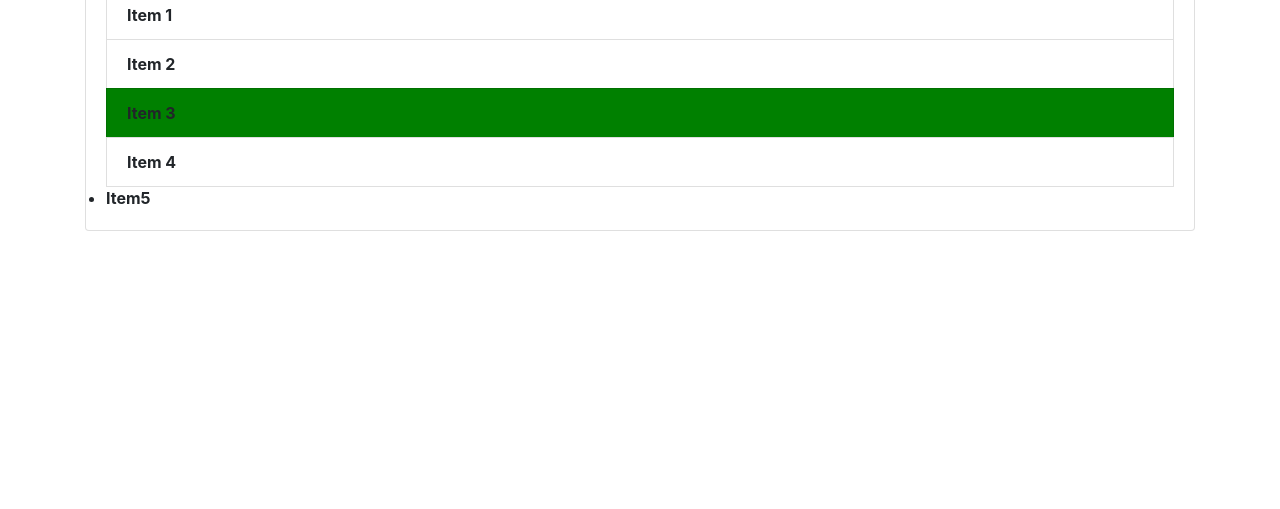
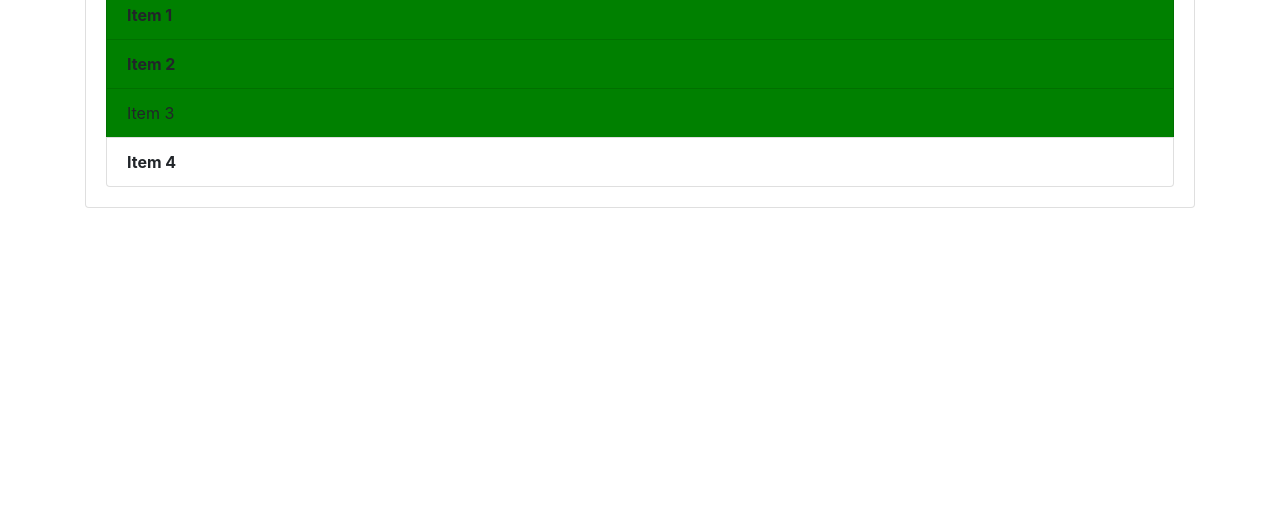
Before and after one commit to 2901shivam/Html, a plain HTML site: page index.html in a window 1280 px wide. Shown: the part 291-800 px from the top of the page. Drawn offline with nearby package versions, Linux system fonts and the light colour scheme.

Commit message:
save the change2

```diff
--- a/index.html
+++ b/index.html
@@ -26,7 +26,7 @@
       <li class="list-group-item">Item 2</li>
       <li class="list-group-item">Item 3</li>
       <li class="list-group-item">Item 4</li>
-      <li class="group-item">Item5</li>
+      <!-- <li class="group-item">Item5</li> -->
     </ul>
    </div>
   </div>
--- a/index.js
+++ b/index.js
@@ -15,15 +15,25 @@ item[0].style.fontWeight='bold';
 var item=document.getElementsByClassName("list-group-item")
 
 item[1].style.fontWeight='bold';
+//var item=document.getElementsByClassName("list-group-item")
+
+//item[2].style.fontWeight='bold';
 var item=document.getElementsByClassName("list-group-item")
 
-item[2].style.fontWeight='bold';
-var item=document.getElementsByClassName("list-group-item")
-
-item[3].style.fontWeight='bold';
+ item[3].style.fontWeight='bold';
 
 var items=document.getElementsByClassName("list-group-item")
 undefined
 items[2].style.backgroundColor='green'
-var item=document.getElementsByClassName("group-item")
-item[0].style.fontWeight='bold'
+// var item=document.getElementsByClassName("group-item")
+// item[0].style.fontWeight='bold'
+var secondItem=document.querySelector(".list-group-item:nth-child(2)")
+undefined
+secondItem.style.backgroundColor='green'
+var thirdItem=document.querySelector(".list-group-item:nth-child(3)")
+thirdItem.style.fontWeight='light'
+
+var odd=document.querySelectorAll('li:nth-child(odd)')
+for(var i=0;i<odd.length;i++){
+    odd[i].style.backgroundColor='green';
+}
```
